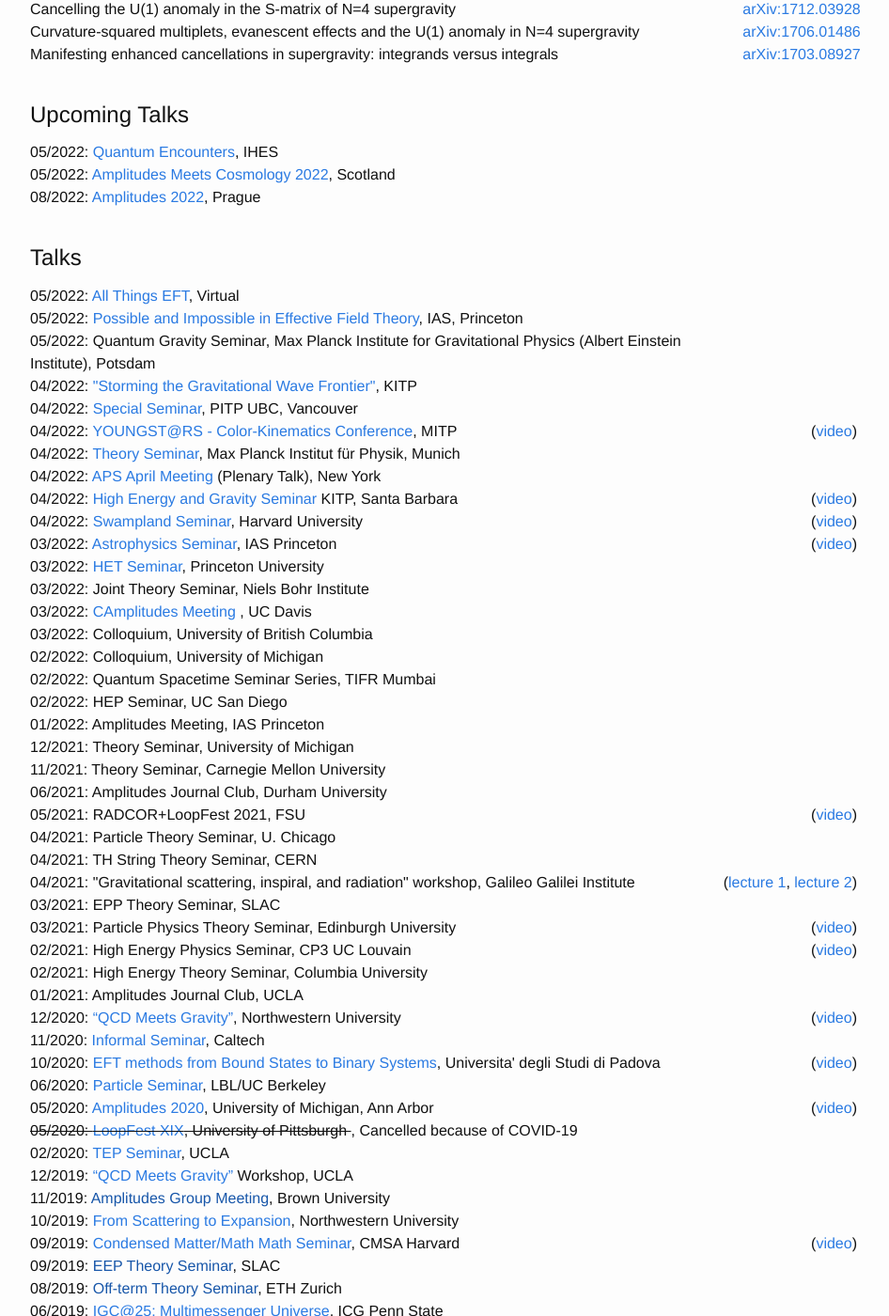
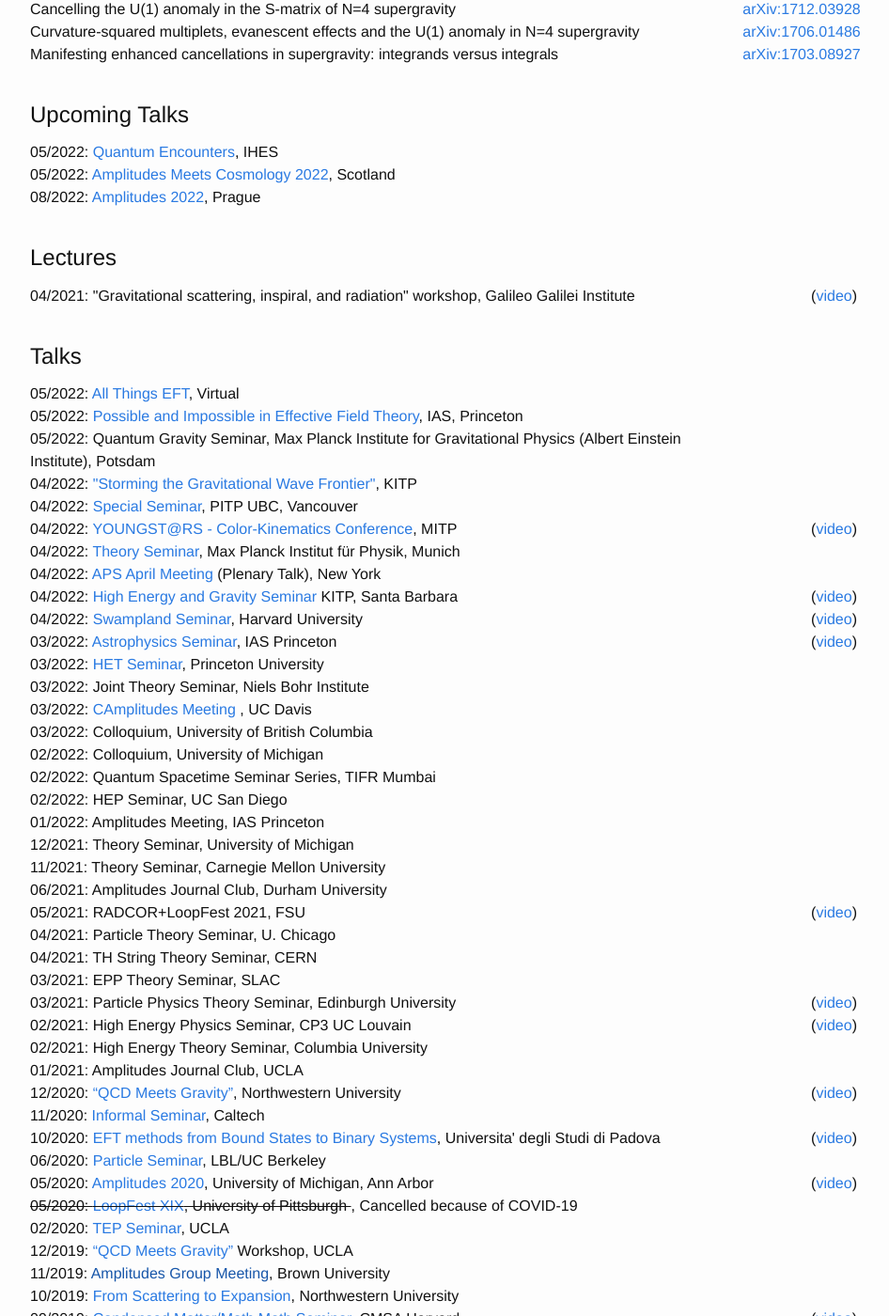
Before and after one commit to julioparra/julioparra.github.io, a Jekyll site: the page built from index.md, in a window 1280 px wide and 1400 px high, scrolled down 1074 px. Shown: the whole window at 94% size, without its empty margins (168-1114 px from the left). Built offline with Jekyll 4.4.1, drawn with Linux system fonts in a browser that asks for light colours; nearby versions of some CDN libraries.

Commit message:
Added lectures

```diff
--- a/index.md
+++ b/index.md
@@ -140,6 +140,8 @@
 
 <br>
 
+
+
 #### Upcoming Talks ####
 
 <div class="row">
@@ -158,6 +160,14 @@
 <br>
 
 
+#### Lectures ####
+
+<div class="row">
+    <div class="col-9"> 04/2021: "Gravitational scattering, inspiral, and radiation" workshop,  Galileo Galilei Institute </div>
+    <div class="col-3" style="text-align:right"> (<a href="https://www.youtube.com/watch?v=xAUHiBu5jUA&list=PL2Qie6Sz_Y_SDX7r32yYTIW_FztSE5rdM&index=1">video</a>) </div>
+</div>
+
+<br>
 
 #### Talks ####
 
@@ -260,10 +270,6 @@
 <div class="row">
     <div class="col-10"> 04/2021: TH String Theory Seminar,  CERN </div>
     <div class="col-2" style="text-align:right">  </div>
-</div>
-<div class="row">
-    <div class="col-9"> 04/2021: "Gravitational scattering, inspiral, and radiation" workshop,  Galileo Galilei Institute </div>
-    <div class="col-3" style="text-align:right"> (<a href="https://www.youtube.com/watch?v=xAUHiBu5jUA">lecture 1</a>, <a href="https://www.youtube.com/watch?v=FwpXN2t5UEE">lecture 2</a>) </div>
 </div>
 <div class="row">
     <div class="col-10"> 03/2021: EPP Theory Seminar,  SLAC </div>
```
